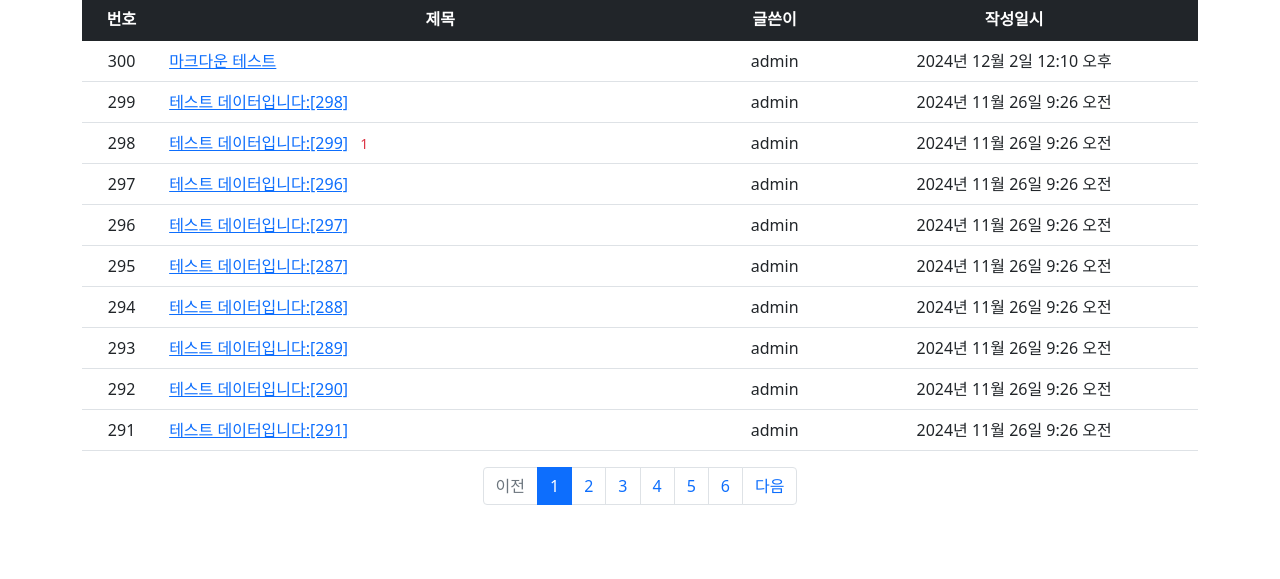
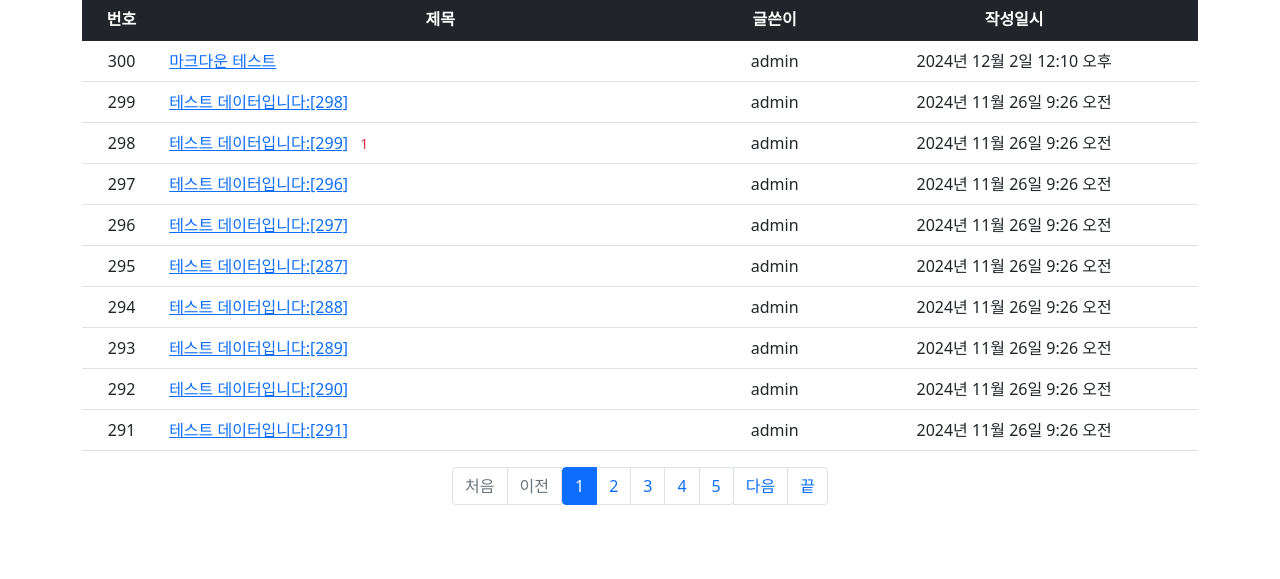
Before and after one commit to gotoUSA/django_newbie, a Django app: page / in a window 1280 px wide. Shown: the part 128-707 px from the top of the page. Run offline with Django 5.2, Linux system fonts and the light colour scheme; data comes from the database, SQL or seed files in the repository; both versions use the stored data as it was after the commit; some libraries are stand-ins or nearby versions.

Commit message:
seventh commit

```diff
--- a/pybo/views/base_views.py
+++ b/pybo/views/base_views.py
@@ -18,8 +18,20 @@ def index(request):
             | Q(answer__author__username__icontains=kw)
         ).distinct()
     paginator = Paginator(question_list, 10)
+    max_index = len(paginator.page_range)
     page_obj = paginator.get_page(page)
-    context = {"question_list": page_obj, "page": page, "kw": kw}
+    current_page = int(page)
+    group_start = ((current_page - 1) // 5) * 5 + 1
+    group_end = min(group_start + 4, paginator.num_pages)
+
+    context = {
+        "question_list": page_obj,
+        "page": page,
+        "kw": kw,
+        "max_index": max_index,
+        "group_start": group_start,
+        "group_end": group_end,
+    }
     return render(request, "pybo/question_list.html", context)
 
 
--- a/templates/pybo/question_list.html
+++ b/templates/pybo/question_list.html
@@ -51,6 +51,17 @@
     </table>
     <!-- 페이징처리 시작 -->
     <ul class="pagination justify-content-center">
+        <!-- 첫페이지 -->
+        {% if question_list.has_previous %}
+        <li class="page-item">
+            <a class="page-link" data-page="{{ 1 }}"
+                href="javascript:void(0)">처음</a>
+        </li>
+        {% else %}
+        <li class="page-item disabled">
+            <a class="page-link" tabindex="-1" aria-disabled="true" href="#">처음</a>
+        </li>
+        {% endif %}
         <!-- 이전페이지 -->
         {% if question_list.has_previous %}
         <li class="page-item">
@@ -63,21 +74,16 @@
         </li>
         {% endif %}
         <!-- 페이지리스트 -->
-        {% for page_number in question_list.paginator.page_range %}
-        {% if page_number >= question_list.number|add:-5 and page_number <= question_list.number|add:5 %}
-        {% if page_number == question_list.number %}
-        <li class="page-item active" aria-current="page">
-            <a class="page-link" data-page="{{ page_number }}"
-               href="javascript:void(0)">{{ page_number }}</a>
-        </li>
-        {% else %}
-        <li class="page-item">
-            <a class="page-link" data-page="{{ page_number }}"
-               href="javascript:void(0)">{{ page_number }}</a>
-        </li>
-        {% endif %}
-        {% endif %}
-        {% endfor %}
+        <ul class="pagination">
+            {% for page_number in question_list.paginator.page_range %}
+                {% if page_number >= group_start and page_number <= group_end %}
+                    <li class="page-item {% if page_number == question_list.number %}active{% endif %}">
+                        <a class="page-link" href="?page={{ page_number }}">{{ page_number }}</a>
+                    </li>
+                {% endif %}
+                {% endfor %}
+        </ul>
+
         <!-- 다음페이지 -->
         {% if question_list.has_next %}
         <li class="page-item">
@@ -88,6 +94,15 @@
         <li class="page-item disabled">
             <a class="page-link" tabindex="-1" aria-disabled="true" href="#">다음</a>
         </li>
+        {% endif %}
+        <!-- 끝페이지 -->
+        {% if question_list.has_next %}
+        <li class="page-item">
+            <a class="page-link" data-page="{{ max_index }}"
+                href="javascript:void(0)">끝</a>
+        {% else %}
+        <li class="page-item disabled">
+            <a class="page-link" tabindex="-1" aria-disabled="true" href="#">끝</a>
         {% endif %}
     </ul>
     <!-- 페이징처리 끝 -->
```
Also changed, not shown: db.sqlite3.
